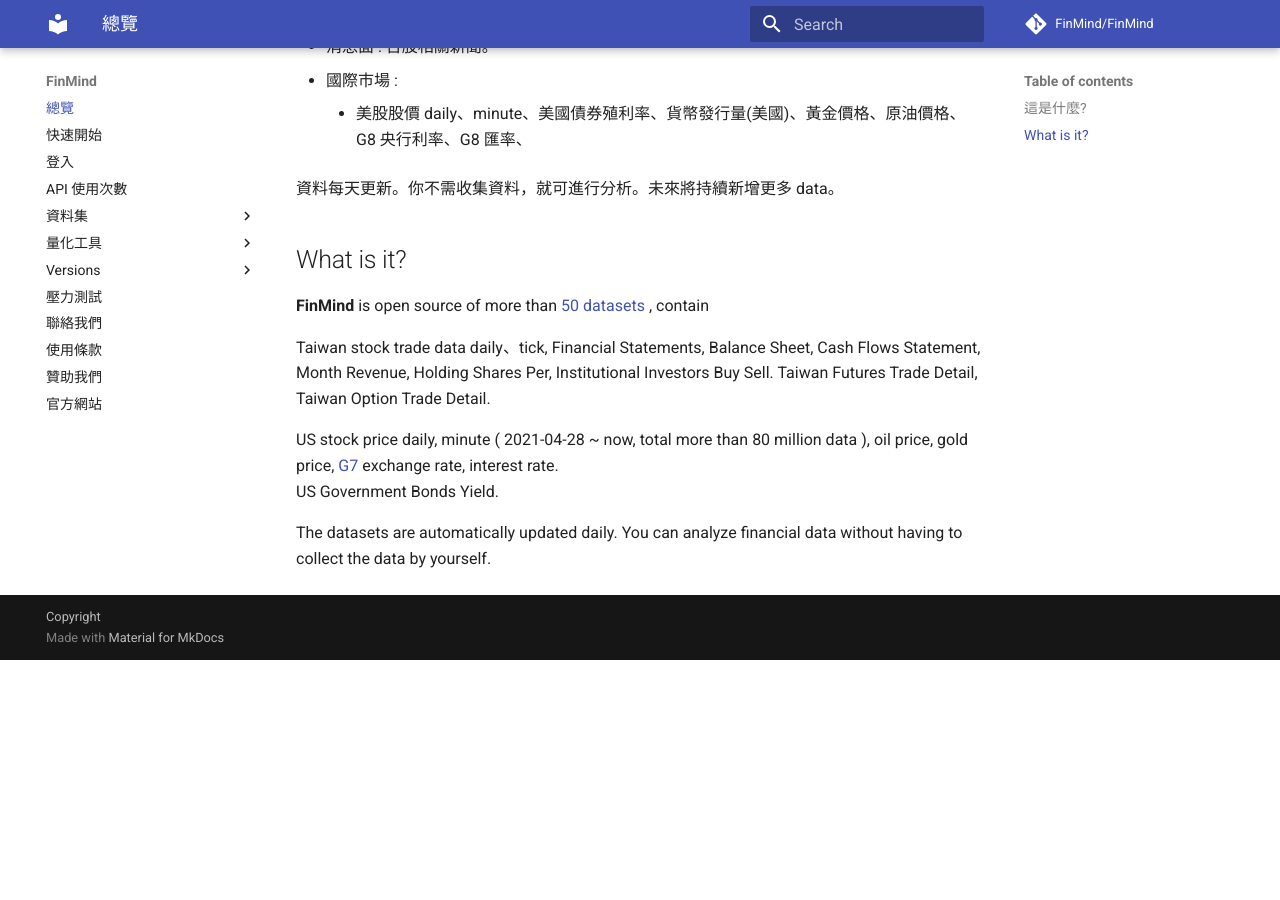
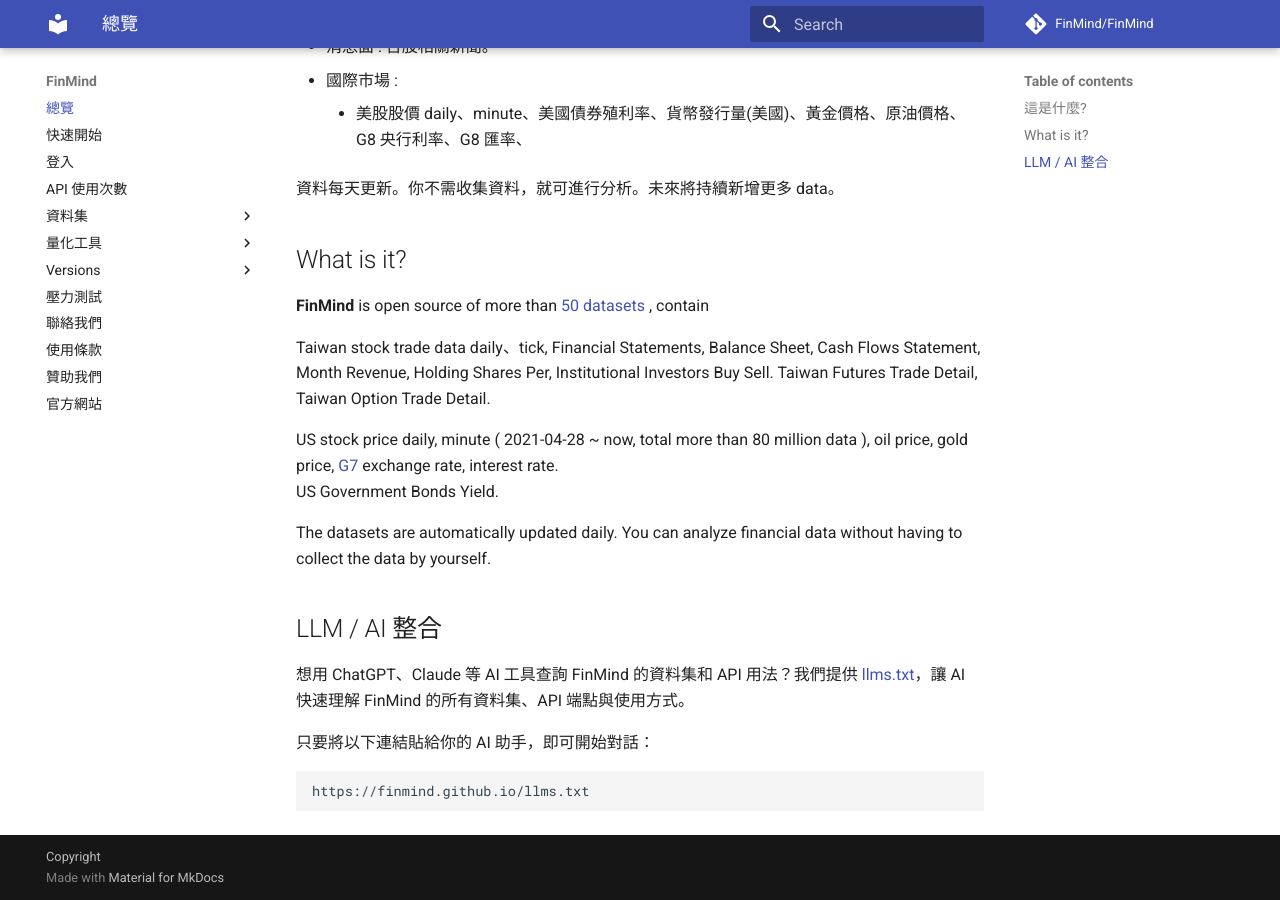
Before and after one commit to FinMind/FinMind-Doc, an MkDocs documentation site: the page built from docs/index.md, in a window 1280 px wide and 900 px high, scrolled down 846 px. Built offline with MkDocs 1.6.1 and Material for MkDocs 9.7.7, drawn with Linux system fonts in a browser that asks for light colours; comment, search, counter and statistics services are not loaded; before the commit the page ends 1506 px from its top, so only the background shows below that.

Commit message:
docs: 首頁新增 LLM / AI 整合區塊
在首頁底部新增 LLM / AI 整合區塊，告知用戶 FinMind 提供 llms.txt，
可直接貼連結給 AI 助手來查詢資料集和 API 用法。

Co-Authored-By: Claude Opus 4.6 <noreply@anthropic.com>

````diff
--- a/docs/index.md
+++ b/docs/index.md
@@ -29,3 +29,13 @@ US Government Bonds Yield.
 
 The datasets are automatically updated daily.
 You can analyze financial data without having to collect the data by yourself.<br>
+
+## LLM / AI 整合
+
+想用 ChatGPT、Claude 等 AI 工具查詢 FinMind 的資料集和 API 用法？我們提供 [llms.txt](https://finmind.github.io/llms.txt)，讓 AI 快速理解 FinMind 的所有資料集、API 端點與使用方式。
+
+只要將以下連結貼給你的 AI 助手，即可開始對話：
+
+```
+https://finmind.github.io/llms.txt
+```
````
